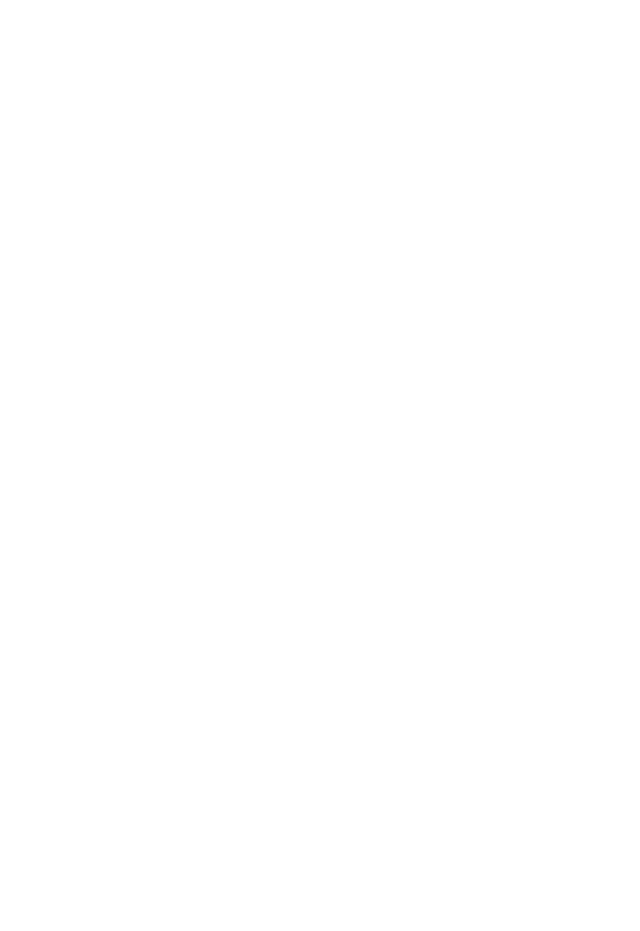
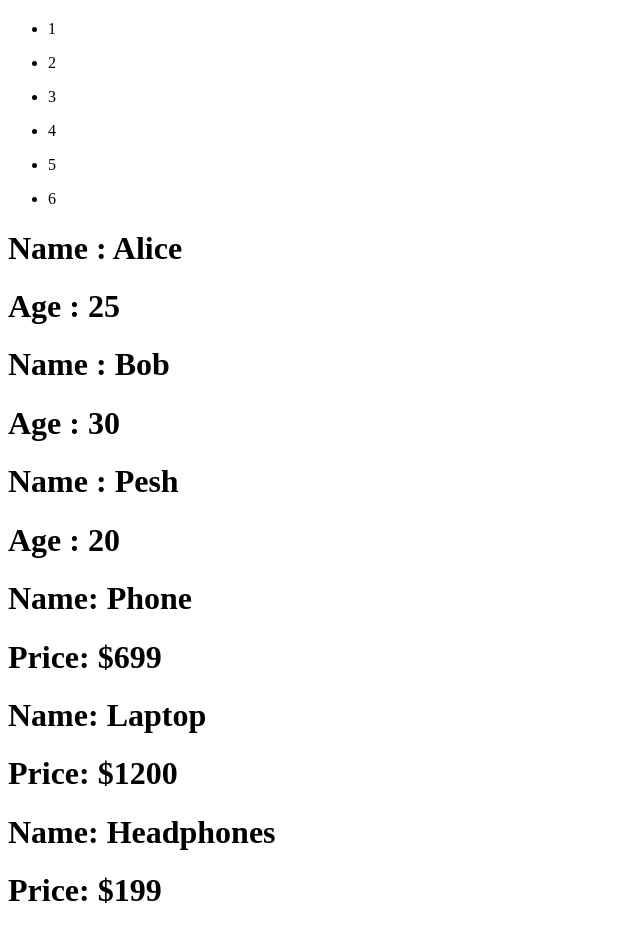
Before and after one commit to Ndungu-Jn/react-demos, a React (Vite) app: page / in a window 1280 px wide. Shown: the part 755-1686 px from the top of the page, without its empty margins (0-640 px from the left). Before the commit the page ends 800 px from the top, so only its background shows below. Built offline with nearby package versions, Linux system fonts and the light colour scheme.

Commit message:
Map method plus Practice

```diff
--- a/src/App.jsx
+++ b/src/App.jsx
@@ -8,6 +8,9 @@
 import JSXRules from "./components/JSXRules";
 import Greeting from "./components/Greeting";
 import ProductInfo from "./components/ProductInfo";
+import Mapping from "./components/Mapping";
+import UserList from "./components/UserList";
+import ProductList from "./components/ProductList";
 
 function App() {
   return (
@@ -20,6 +23,9 @@
 
       <Greeting />
       <ProductInfo />
+      <Mapping />
+      <UserList />
+      <ProductList />
     </div>
   );
 }
--- /dev/null
+++ b/src/components/Mapping.jsx
@@ -0,0 +1,15 @@
+const Mapping = () => {
+  const numbers = [1, 2, 3, 4, 5, 6];
+
+  return (
+    <main>
+      {numbers.map((number) => (
+        <ul key={number}>
+          <li>{number}</li>
+        </ul>
+      ))}
+    </main>
+  );
+};
+
+export default Mapping;
--- /dev/null
+++ b/src/components/ProductList.jsx
@@ -0,0 +1,22 @@
+import React from "react";
+
+const ProductList = () => {
+  const products = [
+    { id: 1, name: "Phone", price: "$699" },
+    { id: 2, name: "Laptop", price: "$1200" },
+    { id: 3, name: "Headphones", price: "$199" },
+  ];
+
+  return (
+    <div>
+      {products.map((product) => (
+        <div key={product.id}>
+          <h1>Name: {product.name}</h1>
+          <h1>Price: {product.price}</h1>
+        </div>
+      ))}
+    </div>
+  );
+};
+
+export default ProductList;
--- /dev/null
+++ b/src/components/UserList.jsx
@@ -0,0 +1,22 @@
+import React, { useLayoutEffect } from "react";
+
+const UserList = () => {
+  const users = [
+    { id: 1, name: "Alice", age: 25 },
+    { id: 2, name: "Bob", age: 30 },
+    { id: 3, name: "Pesh", age: 20 },
+  ];
+
+  return (
+    <div>
+      {users.map((user) => (
+        <div key={user.id}>
+          <h1>Name : {user.name}</h1>
+          <h1>Age : {user.age}</h1>
+        </div>
+      ))}
+    </div>
+  );
+};
+
+export default UserList;
```
